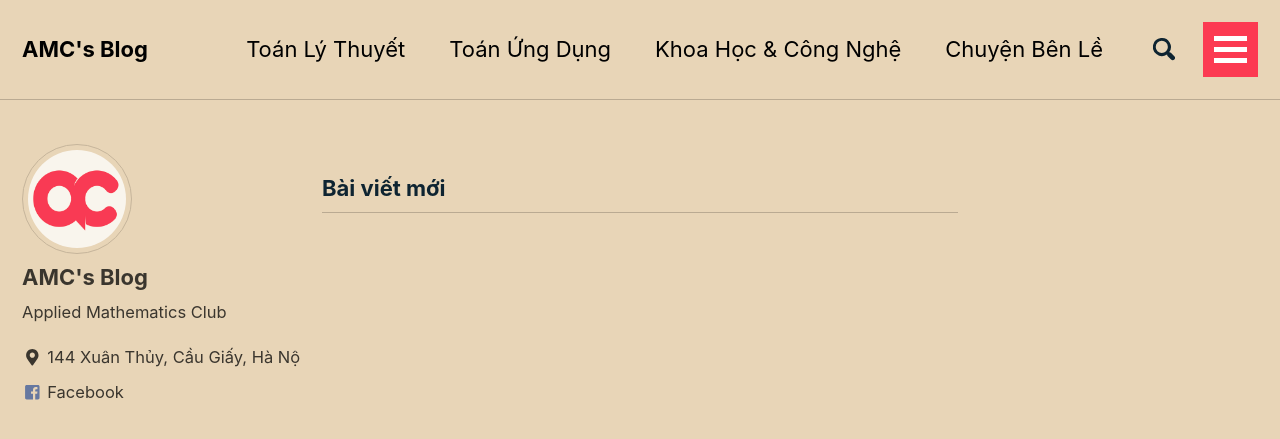
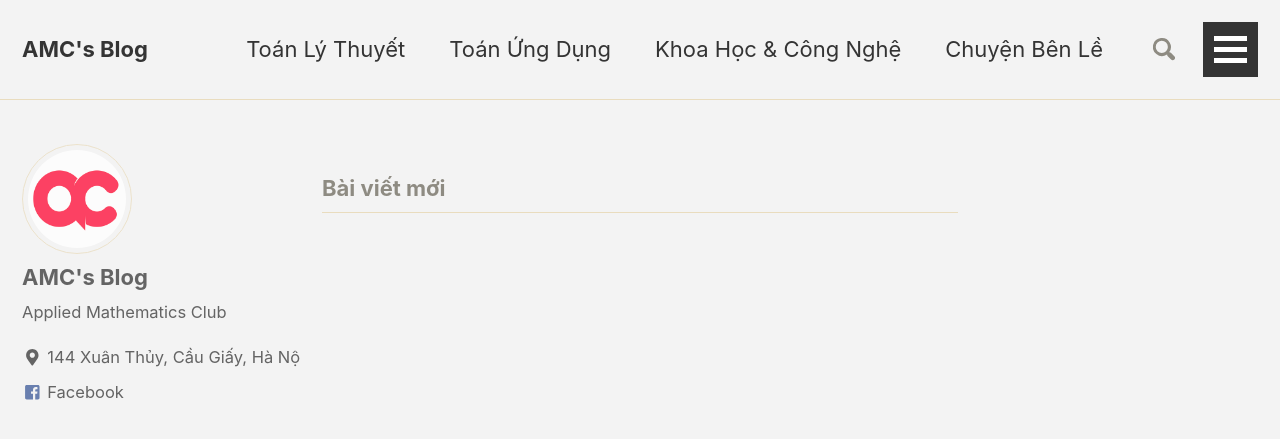
Before and after one commit to iamvon/testvon.github.io, a Jekyll site: the page built from index.html, in a window 1280 px wide and 900 px high. Shown: the top 439 px of the window. Built offline with Jekyll 4.4.1, drawn with Linux system fonts in a browser that asks for light colours; nearby versions of some CDN libraries; the list of posts is cut into pages by our own code.

Commit message:
Update _config.yml

```diff
--- a/_config.yml
+++ b/_config.yml
@@ -5,7 +5,7 @@
 # For technical reasons, this file is *NOT* reloaded automatically when you use
 # `jekyll serve`. If you change this file, please restart the server process.
 
-minimal_mistakes_skin    : "sunrise"	 #"default", "air", "aqua", "contrast", "dark", "dirt", "neon", "mint", "plum", "sunrise"
+minimal_mistakes_skin    : "dirt"	 #"default", "air", "aqua", "contrast", "dark", "dirt", "neon", "mint", "plum", "sunrise"
 
 # Site Settings
 locale                   : "vi-VN"
```
